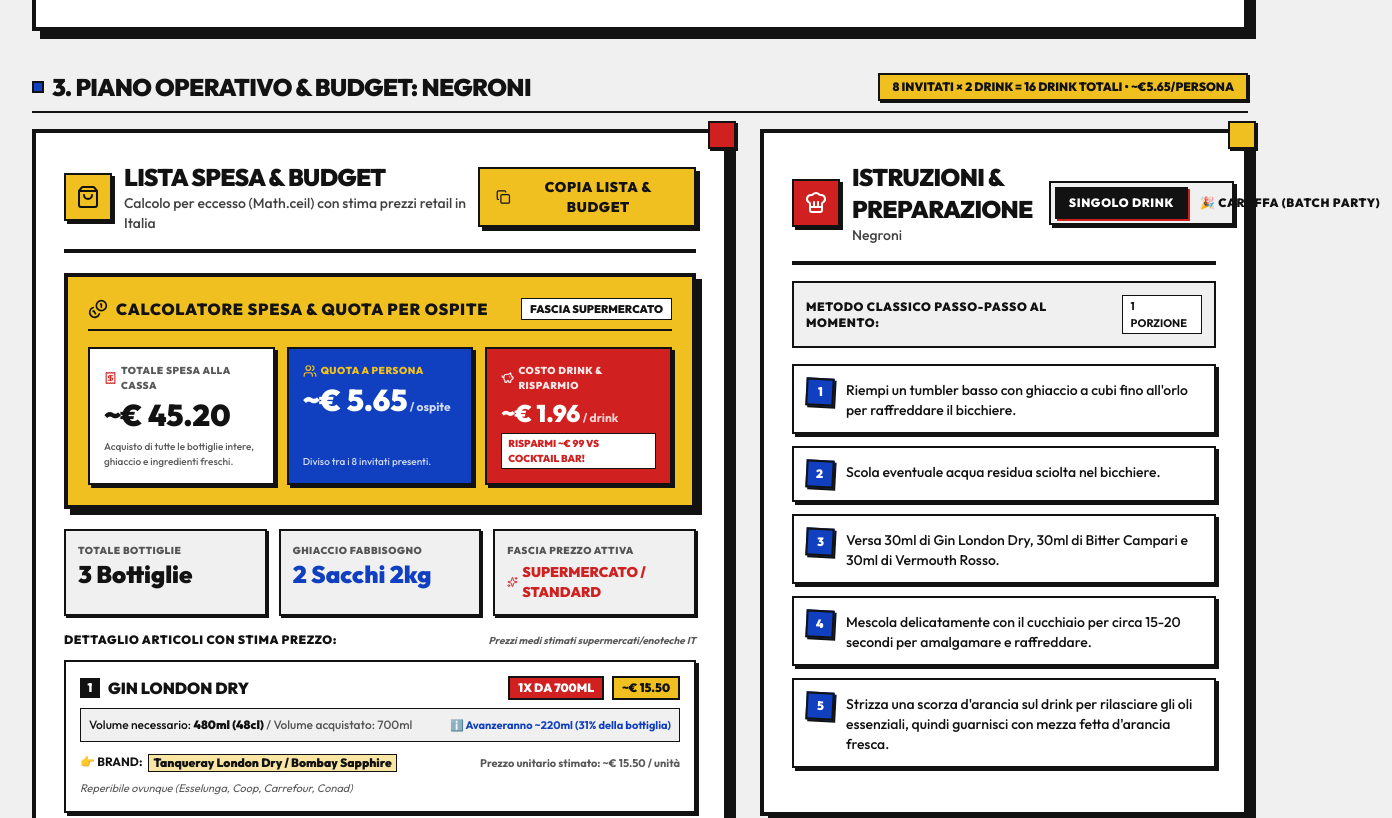
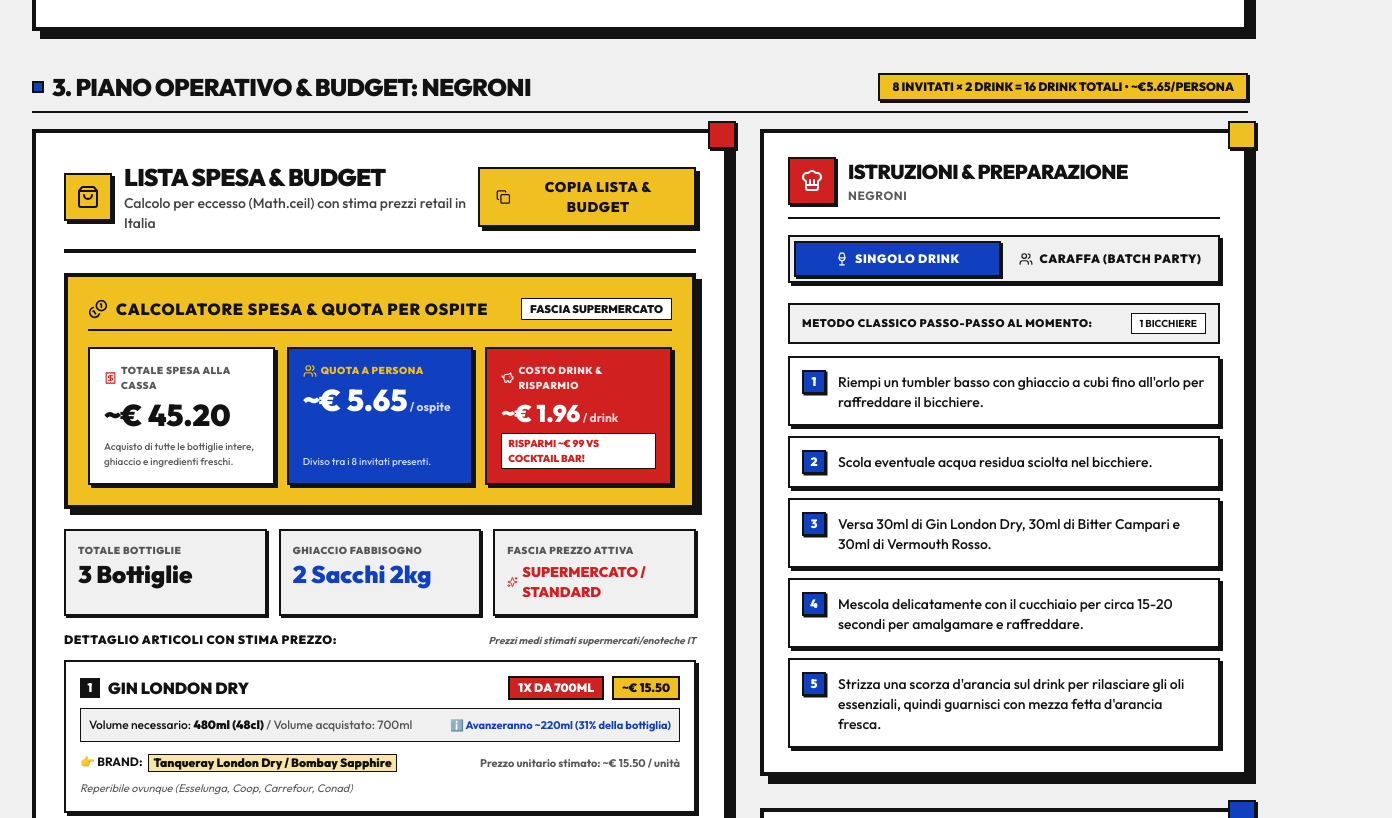
Before and after one commit to Heraldago/cocktailplanner, a React (Vite) app: page / in a window 1280 px wide. Shown: the part 1941-2759 px from the top of the page, 1392 px wide, since content can reach past the window. Built offline with nearby package versions, Linux system fonts and the light colour scheme.

Commit message:
Fix Instruction and Preparation card design: clean aligned header, 2-column segmented tab switcher, no overflow

```diff
--- a/src/components/PreparationCard.tsx
+++ b/src/components/PreparationCard.tsx
@@ -1,5 +1,5 @@
 import React, { useState } from 'react';
-import { ChefHat, Sparkles, Droplets, ThermometerSnowflake } from 'lucide-react';
+import { ChefHat, Sparkles, Droplets, ThermometerSnowflake, Wine, Users } from 'lucide-react';
 import { Instructions } from '../types/cocktail';
 import { Language, TRANSLATIONS } from '../i18n/translations';
 
@@ -22,75 +22,76 @@ export const PreparationCard: React.FC<PreparationCardProps> = ({
   const t = TRANSLATIONS[lang].preparation;
 
   return (
-    <div className="w-full bg-[#FFFFFF] border-4 border-[#121212] shadow-[8px_8px_0px_0px_#121212] p-4 sm:p-7 relative flex flex-col justify-between">
+    <div className="w-full bg-[#FFFFFF] border-4 border-[#121212] shadow-[8px_8px_0px_0px_#121212] p-4 sm:p-6 relative flex flex-col justify-between">
       {/* Decorative corner */}
       <div className="absolute -top-3 -right-3 w-6 h-6 sm:w-7 sm:h-7 bg-[#F0C020] border-2 border-[#121212] shadow-[2px_2px_0px_0px_#121212]" />
 
-      <div>
-        {/* Header with Mode Switcher */}
-        <div className="flex flex-col sm:flex-row sm:items-center justify-between gap-3 sm:gap-4 pb-4 border-b-4 border-[#121212]">
-          <div className="flex items-center gap-3">
-            <div className="p-2 sm:p-2.5 bg-[#D02020] text-white border-2 border-[#121212] shadow-[3px_3px_0px_0px_#121212]">
+      <div className="space-y-4">
+        {/* Header: Title + Icon */}
+        <div className="flex items-center gap-3 pb-3 border-b-2 border-[#121212]">
+          <div className="p-2 sm:p-2.5 bg-[#D02020] text-white border-2 border-[#121212] shadow-[2px_2px_0px_0px_#121212] shrink-0">
             <ChefHat className="w-5 h-5 sm:w-6 sm:h-6" />
           </div>
-            <div>
-              <h3 className="text-lg sm:text-2xl font-black uppercase tracking-tight text-[#121212]">
+          <div className="min-w-0 flex-1">
+            <h3 className="text-lg sm:text-xl font-black uppercase tracking-tight text-[#121212] leading-tight truncate">
               {t.title}
             </h3>
-              <p className="text-[11px] sm:text-sm font-medium text-[#121212]/80">
+            <p className="text-xs font-bold text-[#121212]/70 uppercase tracking-wider mt-0.5 truncate">
               {cocktailName}
             </p>
           </div>
         </div>
 
-          {/* Mode Switch Tabs */}
-          <div className="flex items-center bg-[#F0F0F0] p-1 border-2 border-[#121212] shadow-[3px_3px_0px_0px_#121212] self-start sm:self-auto w-full sm:w-auto justify-between sm:justify-start">
+        {/* Full-width Segmented Tab Control (Never overflows!) */}
+        <div className="grid grid-cols-2 gap-1.5 p-1 bg-[#F0F0F0] border-2 border-[#121212] shadow-[3px_3px_0px_0px_#121212]">
           <button
             type="button"
             onClick={() => setActiveTab('single')}
-              className={`px-3 py-1.5 text-xs font-black uppercase tracking-wider transition-all duration-150 flex-1 sm:flex-none ${
+            className={`py-2 px-2 text-xs font-black uppercase tracking-wider transition-all duration-150 flex items-center justify-center gap-1.5 cursor-pointer select-none text-center ${
               activeTab === 'single'
-                  ? 'bg-[#121212] text-white border-2 border-[#121212] shadow-[2px_2px_0px_0px_#D02020]'
-                  : 'bg-transparent text-[#121212] hover:bg-[#E0E0E0]'
+                ? 'bg-[#1040C0] text-white border-2 border-[#121212] shadow-[2px_2px_0px_0px_#121212]'
+                : 'bg-transparent text-[#121212] hover:bg-white/80'
             }`}
           >
-              {t.singleTab}
+            <Wine className="w-3.5 h-3.5" />
+            <span className="truncate">{t.singleTab}</span>
           </button>
+
           <button
             type="button"
             onClick={() => setActiveTab('batch')}
-              className={`px-3 py-1.5 text-xs font-black uppercase tracking-wider transition-all duration-150 flex-1 sm:flex-none ${
+            className={`py-2 px-2 text-xs font-black uppercase tracking-wider transition-all duration-150 flex items-center justify-center gap-1.5 cursor-pointer select-none text-center ${
               activeTab === 'batch'
                 ? 'bg-[#D02020] text-white border-2 border-[#121212] shadow-[2px_2px_0px_0px_#121212]'
-                  : 'bg-transparent text-[#121212] hover:bg-[#E0E0E0]'
+                : 'bg-transparent text-[#121212] hover:bg-white/80'
             }`}
           >
-              🎉 {t.batchTab}
+            <Users className="w-3.5 h-3.5" />
+            <span className="truncate">{t.batchTab}</span>
           </button>
-          </div>
         </div>
 
         {/* Tab Content: Single Drink */}
         {activeTab === 'single' && (
-          <div className="space-y-3 sm:space-y-4 my-4">
-            <div className="bg-[#F0F0F0] p-2.5 sm:p-3 border-2 border-[#121212] flex items-center justify-between">
-              <span className="text-xs font-black uppercase tracking-wider text-[#121212]">
+          <div className="space-y-3 pt-1 animate-fadeIn">
+            <div className="bg-[#F0F0F0] px-3 py-2 border-2 border-[#121212] flex items-center justify-between gap-2">
+              <span className="text-[11px] font-black uppercase tracking-wider text-[#121212] truncate">
                 {t.singleDesc}
               </span>
-              <span className="text-[10px] sm:text-[11px] font-bold uppercase bg-white px-2 py-0.5 border border-[#121212]">
-                1 {lang === 'it' ? 'Porzione' : 'Serving'}
+              <span className="text-[10px] font-bold uppercase bg-white px-2 py-0.5 border border-[#121212] shrink-0">
+                1 {lang === 'it' ? 'Bicchiere' : 'Glass'}
               </span>
             </div>
 
-            <div className="space-y-2.5 sm:space-y-3">
+            <div className="space-y-2.5">
               {instructions.single.map((step, index) => (
                 <div
                   key={index}
-                  className="flex items-start gap-2.5 sm:gap-3 bg-white p-3 border-2 border-[#121212] shadow-[3px_3px_0px_0px_#121212]"
+                  className="flex items-start gap-3 bg-white p-3 border-2 border-[#121212] shadow-[3px_3px_0px_0px_#121212]"
                 >
-                  {/* Rotated Bauhaus step badge */}
-                  <div className="shrink-0 w-6 h-6 sm:w-7 sm:h-7 bg-[#1040C0] text-white font-black text-xs flex items-center justify-center border-2 border-[#121212] shadow-[2px_2px_0px_0px_#121212] rotate-3">
-                    <span className="-rotate-3">{index + 1}</span>
+                  {/* Step counter */}
+                  <div className="shrink-0 w-6 h-6 bg-[#1040C0] text-white font-black text-xs flex items-center justify-center border-2 border-[#121212] shadow-[1.5px_1.5px_0px_0px_#121212]">
+                    <span>{index + 1}</span>
                   </div>
 
                   <p className="text-xs sm:text-sm font-medium text-[#121212] leading-relaxed pt-0.5">
@@ -104,27 +105,29 @@ export const PreparationCard: React.FC<PreparationCardProps> = ({
 
         {/* Tab Content: Batch / Pitcher */}
         {activeTab === 'batch' && (
-          <div className="space-y-3 sm:space-y-4 my-4">
+          <div className="space-y-3 pt-1 animate-fadeIn">
             {/* Batch Info banner */}
             <div className="bg-[#FFF9C4] border-2 border-[#121212] p-3 shadow-[3px_3px_0px_0px_#121212] space-y-1">
               <div className="flex items-center gap-1.5 text-xs font-black uppercase text-[#D02020]">
-                <Sparkles className="w-4 h-4" />
-                {t.batchTitle(cocktailName, totalDrinks)} ({totalGuests} {lang === 'it' ? 'Ospiti' : 'Guests'}):
+                <Sparkles className="w-4 h-4 shrink-0" />
+                <span>
+                  {t.batchTitle(cocktailName, totalDrinks)} ({totalGuests} {lang === 'it' ? 'Ospiti' : 'Guests'})
+                </span>
               </div>
-              <p className="text-xs font-bold text-[#121212]">
+              <p className="text-xs font-bold text-[#121212] leading-snug">
                 {instructions.batch.ratioExplanation}
               </p>
             </div>
 
             {/* Batch Steps */}
-            <div className="space-y-2.5 sm:space-y-3">
+            <div className="space-y-2.5">
               {instructions.batch.steps.map((step, index) => (
                 <div
                   key={index}
-                  className="flex items-start gap-2.5 sm:gap-3 bg-white p-3 border-2 border-[#121212] shadow-[3px_3px_0px_0px_#121212]"
+                  className="flex items-start gap-3 bg-white p-3 border-2 border-[#121212] shadow-[3px_3px_0px_0px_#121212]"
                 >
-                  <div className="shrink-0 w-6 h-6 sm:w-7 sm:h-7 bg-[#D02020] text-white font-black text-xs flex items-center justify-center border-2 border-[#121212] shadow-[2px_2px_0px_0px_#121212] -rotate-3">
-                    <span className="rotate-3">{index + 1}</span>
+                  <div className="shrink-0 w-6 h-6 bg-[#D02020] text-white font-black text-xs flex items-center justify-center border-2 border-[#121212] shadow-[1.5px_1.5px_0px_0px_#121212]">
+                    <span>{index + 1}</span>
                   </div>
 
                   <p className="text-xs sm:text-sm font-medium text-[#121212] leading-relaxed pt-0.5">
@@ -135,21 +138,23 @@ export const PreparationCard: React.FC<PreparationCardProps> = ({
             </div>
 
             {/* Crucial Tips for Batch: Dilution & Temperature */}
-            <div className="grid grid-cols-1 sm:grid-cols-2 gap-2.5 sm:gap-3 pt-2">
-              <div className="p-2.5 sm:p-3 bg-[#F0F0F0] border-2 border-[#121212] shadow-[2px_2px_0px_0px_#121212] space-y-1">
-                <div className="flex items-center gap-1.5 text-xs font-black uppercase text-[#1040C0]">
-                  <Droplets className="w-4 h-4" /> {t.dilutionTipTitle}
+            <div className="grid grid-cols-1 sm:grid-cols-2 gap-2.5 pt-1">
+              <div className="p-3 bg-[#F0F0F0] border-2 border-[#121212] shadow-[2px_2px_0px_0px_#121212] space-y-1">
+                <div className="flex items-center gap-1.5 text-[11px] font-black uppercase text-[#1040C0]">
+                  <Droplets className="w-3.5 h-3.5 shrink-0" />
+                  <span className="truncate">{t.dilutionTipTitle}</span>
                 </div>
-                <p className="text-[11px] sm:text-xs text-[#121212]/90 leading-normal">
+                <p className="text-[11px] text-[#121212]/90 leading-snug">
                   {instructions.batch.dilutionTip}
                 </p>
               </div>
 
-              <div className="p-2.5 sm:p-3 bg-[#F0F0F0] border-2 border-[#121212] shadow-[2px_2px_0px_0px_#121212] space-y-1">
-                <div className="flex items-center gap-1.5 text-xs font-black uppercase text-[#D02020]">
-                  <ThermometerSnowflake className="w-4 h-4" /> {t.coolingTipTitle}
+              <div className="p-3 bg-[#F0F0F0] border-2 border-[#121212] shadow-[2px_2px_0px_0px_#121212] space-y-1">
+                <div className="flex items-center gap-1.5 text-[11px] font-black uppercase text-[#D02020]">
+                  <ThermometerSnowflake className="w-3.5 h-3.5 shrink-0" />
+                  <span className="truncate">{t.coolingTipTitle}</span>
                 </div>
-                <p className="text-[11px] sm:text-xs text-[#121212]/90 leading-normal">
+                <p className="text-[11px] text-[#121212]/90 leading-snug">
                   {instructions.batch.coolingTip}
                 </p>
               </div>
```
Lines whose indentation alone changed are shown as unchanged.
